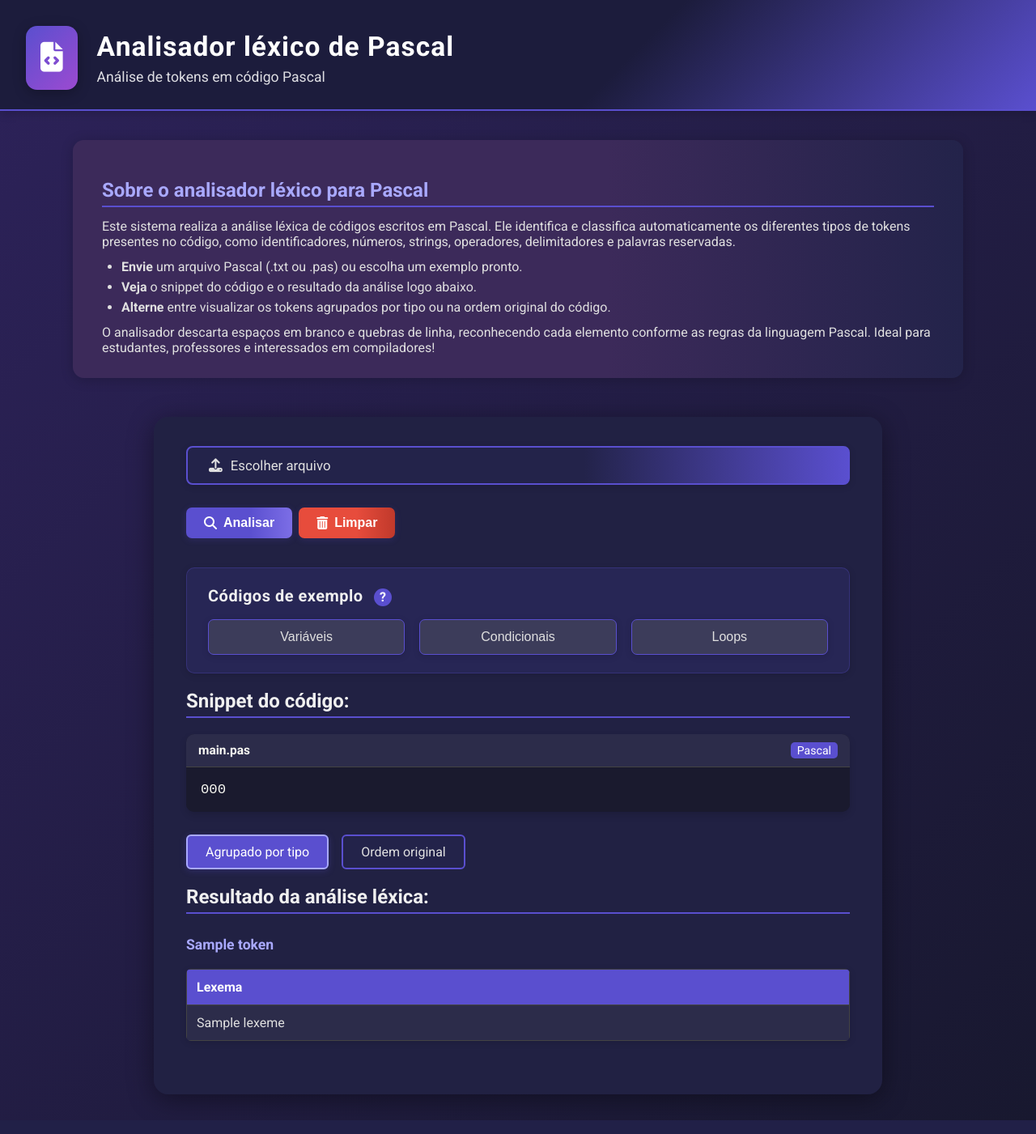
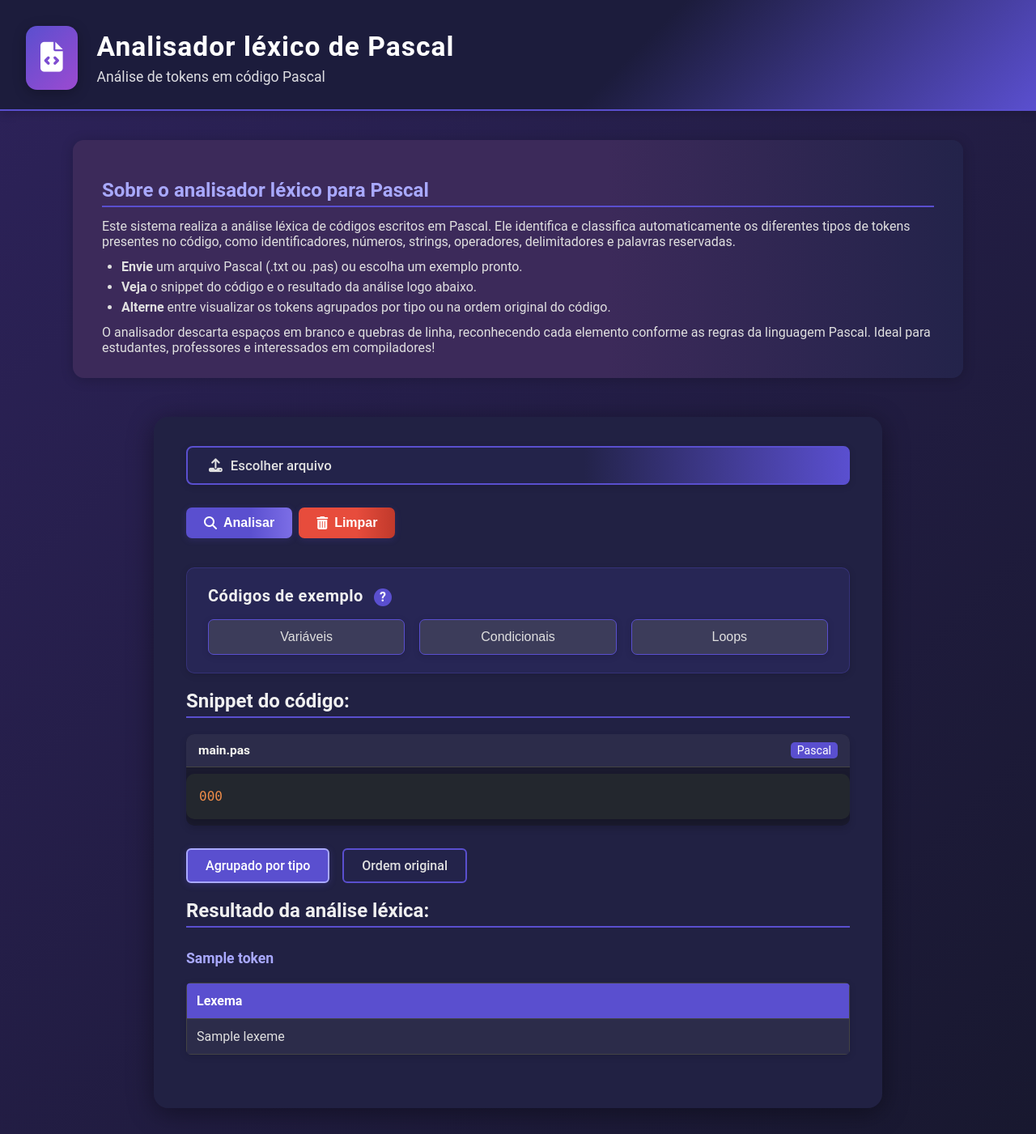
Before and after one commit to JulioSilveiraFTTB/analisador_lexico, a Flask app: template templates/index.html in a window 1280 px wide. Shown: the whole page at 81% size. Run offline with Flask 3, Linux system fonts and the light colour scheme; the template is opened without the code that fills it: most values are stand-ins (such as "Sample title", 1, 10 or a date in 2020); some libraries are stand-ins or nearby versions.

Commit message:
feat: atualizar estilos e adicionar suporte a destaque de sintaxe para Pascal

```diff
--- a/static/styles.css
+++ b/static/styles.css
@@ -140,14 +140,18 @@ h2 {
   font-size: 0.88rem;
 }
 
-.code-snippet {
-  background: #1a1a2e;
-  color: #f8f8f2;
-  padding: 18px;
-  font-family: "Courier New", monospace;
+.code-snippet,
+pre[class*="language-"] {
+  background: #23272e !important;
+  color: #f8f8f2 !important;
+  border-radius: 10px;
+  padding: 18px 16px;
+  font-family: "Fira Mono", "Consolas", "Courier New", monospace;
   font-size: 1.08rem;
-  white-space: pre-wrap;
   overflow-x: auto;
+  margin: 0;
+  box-shadow: 0 4px 8px #0002;
+  line-height: 1.6;
 }
 
 table {
--- a/templates/index.html
+++ b/templates/index.html
@@ -9,7 +9,7 @@
       href="{{ url_for('static', filename='styles.css') }}"
     />
     <link
-      href="https://fonts.googleapis.com/css2?family=Roboto:wght@400;700&display=swap"
+      href="https://fonts.googleapis.com/css2?family=Fira+Mono:wght@400;700&display=swap"
       rel="stylesheet"
     />
     <link
@@ -21,6 +21,12 @@
       type="image/webp"
       href="{{ url_for('static', filename='pascal.webp') }}"
     />
+    <link
+      href="https://cdn.jsdelivr.net/npm/prismjs@1.29.0/themes/prism-tomorrow.min.css"
+      rel="stylesheet"
+    />
+    <script src="https://cdn.jsdelivr.net/npm/prismjs@1.29.0/prism.js"></script>
+    <script src="https://cdn.jsdelivr.net/npm/prismjs@1.29.0/components/prism-pascal.min.js"></script>
   </head>
   <body>
     <header class="site-header">
@@ -122,7 +128,9 @@
             <span class="file-name">main.pas</span>
             <span class="file-type">Pascal</span>
           </div>
-          <pre class="code-snippet">{{ code }}</pre>
+          <pre
+            class="code-snippet"
+          ><code class="language-pascal">{{ code }}</code></pre>
         </div>
       </div>
 
```
